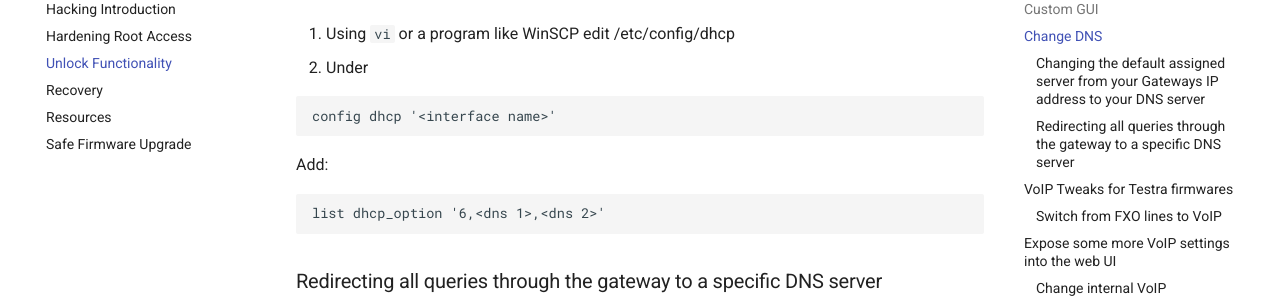
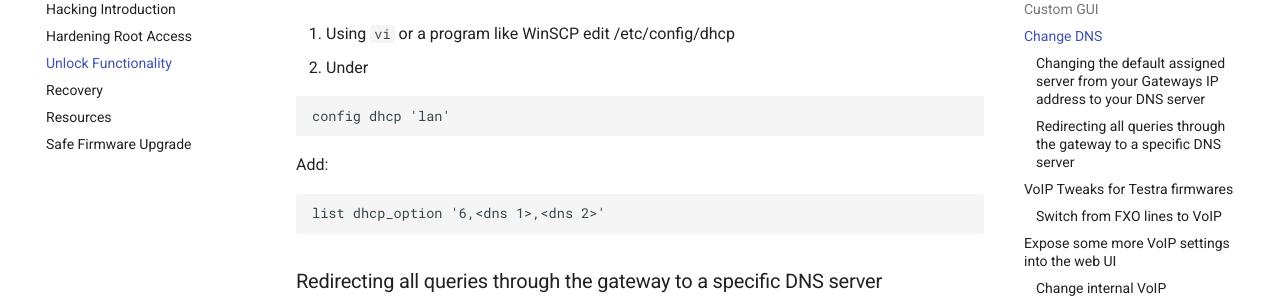
Before and after one commit to hack-technicolor/hack-technicolor, an MkDocs documentation site: the page built from docs/Unlock.md, in a window 1280 px wide and 900 px high, scrolled down 1823 px. Shown: the part 153-452 px from the top of the window. Built offline with MkDocs 1.6.1 and Material for MkDocs 9.7.7, drawn with Linux system fonts in a browser that asks for light colours; comment, search, counter and statistics services are not loaded.

Commit message:
Specify 'lan' interface when changing dns server

````diff
--- a/docs/Unlock.md
+++ b/docs/Unlock.md
@@ -74,7 +74,7 @@ This is by far one of the most requested mods.
 2. Under
 
 ```bash
-config dhcp '<interface name>'
+config dhcp 'lan'
 ```
 
 Add:
````
